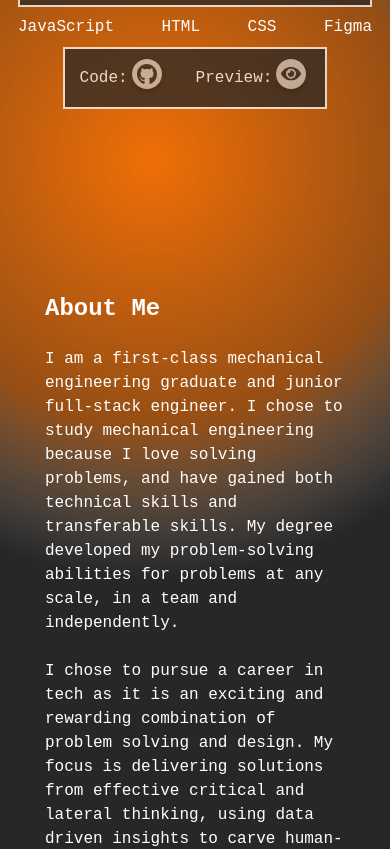
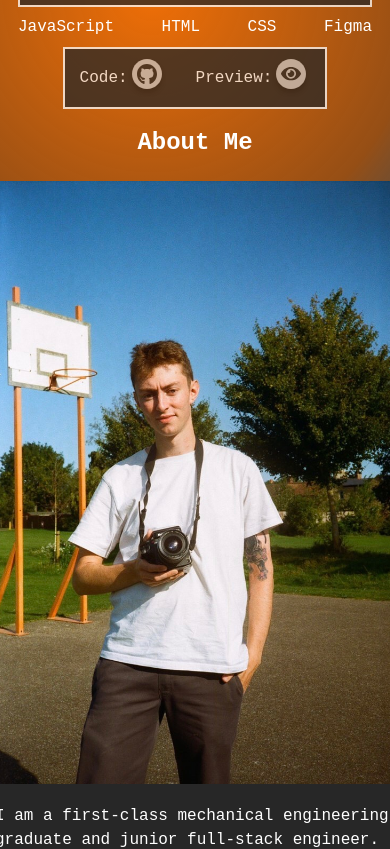
Before and after one commit to samueljacobs98/portfolio-website-react, a React (Create React App) app: page / in a window 390 px wide. Shown: the part 2221-3070 px from the top of the page. Built offline with nearby package versions, Linux system fonts and the light colour scheme; a web font is replaced by a local one.

Commit message:
restyled about page

```diff
--- a/src/assets/scss/_variables.scss
+++ b/src/assets/scss/_variables.scss
@@ -19,6 +19,7 @@
 $card-min-height: 10rem;
 $project-width: 500px;
 $submit-min-height: 1.75rem;
+$max-width-pp: 400px;
 
 // Margins, Paddings and Gaps
 $margin-nav: 5rem;
--- a/src/containers/About/About.jsx
+++ b/src/containers/About/About.jsx
@@ -6,15 +6,13 @@
 const About = () => {
   return (
     <div className="about" id="about">
-      <div className="about__content-container">
+      <h2 className="about__item-title">About Me</h2>
+      <div className="about__container">
         <img className="about__img" src={profileImg} alt="" />
-        <div className="about__container">
-          <h2 className="about__item-title">About Me</h2>
-          <div className="about__container-item">
-            <p className="about__item-text">{aboutData.summary1}</p>
-            <br />
-            <p className="about__item-text">{aboutData.summary2}</p>
-          </div>
+        <div className="about__summary-container">
+          <p className="about__item-text">{aboutData.summary1}</p>
+          <br />
+          <p className="about__item-text">{aboutData.summary2}</p>
         </div>
       </div>
       <img className="about__sun" src={sun} alt="the sun" />
--- a/src/containers/About/About.scss
+++ b/src/containers/About/About.scss
@@ -4,40 +4,26 @@
   position: relative;
   width: 100%;
   min-height: 100vh;
-  padding-bottom: 0;
+
   display: flex;
+  flex-direction: column;
   align-items: center;
+  justify-content: space-evenly;
 
-  &__content-container {
-    width: 100%;
-    display: flex;
-    justify-content: space-around;
+  &__container {
+    display: grid;
+    grid-template-columns: repeat(2, auto);
+    gap: $gap-project;
+    margin: 20px;
+
+    .about__summary-container {
+      max-width: 600px;
+    }
     .about__img {
-      max-width: 300px;
-      align-self: center;
-    }
-    .about__container {
-      align-self: center;
-      display: grid;
-      grid-template-columns: repeat(auto-fit, 300px);
-      gap: $gap-project;
-      width: 620px;
-      &-item {
-        max-width: 300px;
-      }
+      max-width: $max-width-pp;
     }
   }
-  &__next {
-    position: absolute;
-    bottom: 0;
-    width: 100vw;
-    display: flex;
-    justify-content: center;
-    align-items: center;
-    &-btn:hover {
-      cursor: pointer;
-    }
-  }
+
   &__sun {
     position: absolute;
     left: 0;
@@ -46,23 +32,11 @@
   }
 }
 
-@media screen and (max-width: 960px) {
+@media screen and (max-width: 800px) {
   .about {
-    &__content-container {
-      .about__img {
-        display: none;
-      }
+    &__container {
+      grid-template-columns: 1fr;
+      justify-items: center;
     }
   }
 }
-
-@media screen and (max-width: 660px) {
-  .about {
-    margin-top: $margin-about;
-    .about__content-container {
-      .about__container {
-        justify-content: center;
-      }
-    }
-  }
-}
```
